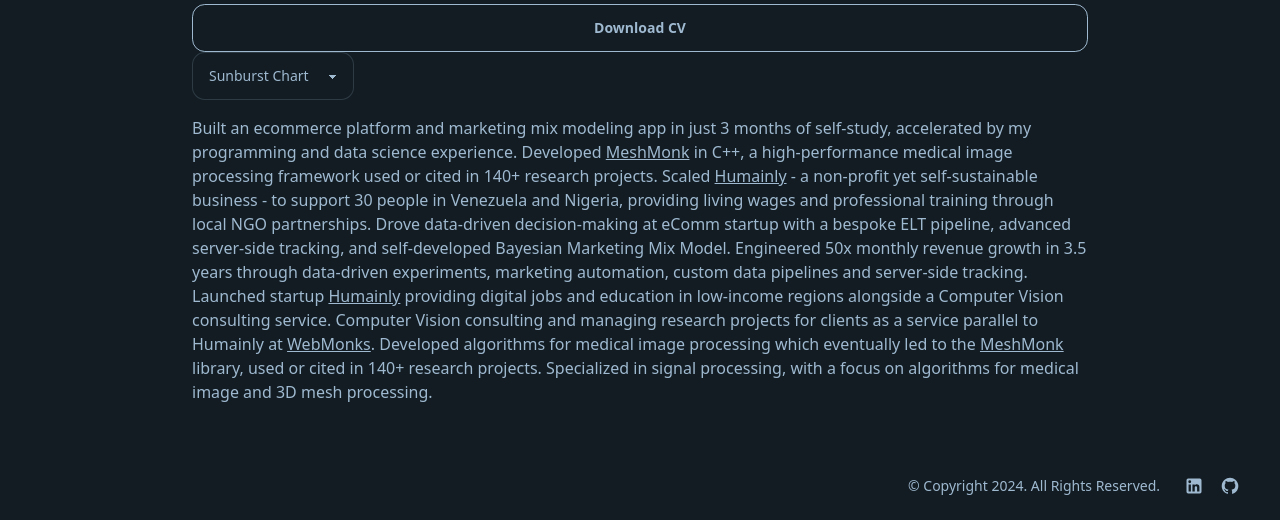
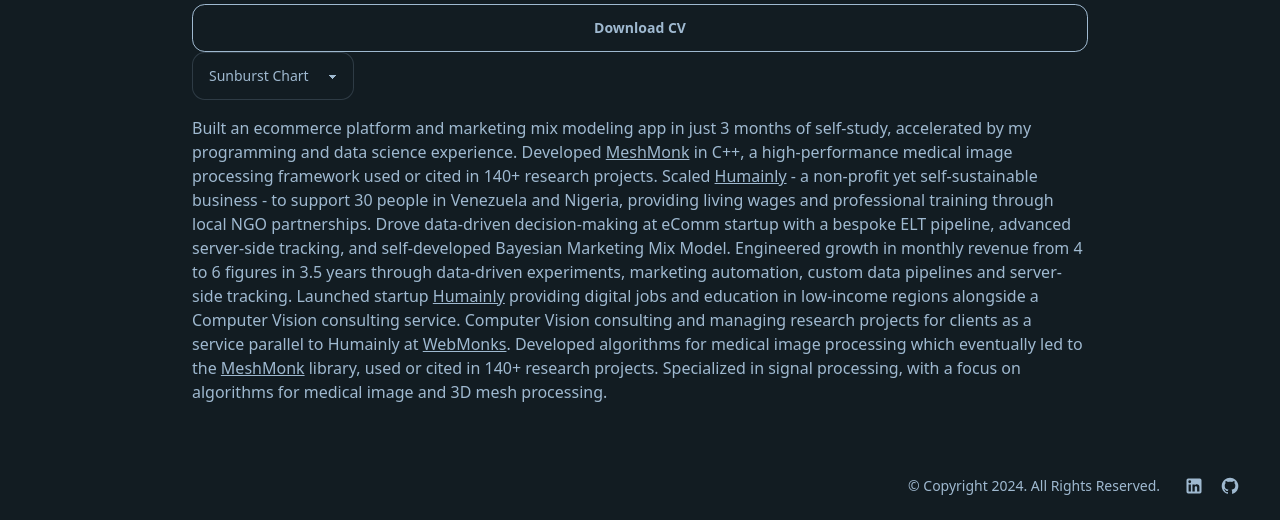
Before and after one commit to jsnyde0/resume, a Django app: template templates/resume.html in a window 1280 px wide. Shown: the part 660-1180 px from the top of the page. Run offline with Django 5.2, Linux system fonts and the light colour scheme; the template is opened without the code that fills it, so the values that code supplies are empty; some libraries are stand-ins or nearby versions.

Commit message:
updated moonbird experience

```diff
--- a/templates/partials/pages/resume.html
+++ b/templates/partials/pages/resume.html
@@ -147,7 +147,7 @@
     date_range="2020 - 2024"
     image_url="{% static 'img/moonbird_logo_blue.png' %}"
     image_alt="Moonbird icon">
-      Engineered 50x monthly revenue growth in 3.5 years through data-driven experiments, marketing automation, custom data pipelines and server-side tracking.
+      Engineered growth in monthly revenue from 4 to 6 figures in 3.5 years through data-driven experiments, marketing automation, custom data pipelines and server-side tracking.
     </c-resume-item-card>
 
     <c-resume-item-card
```
